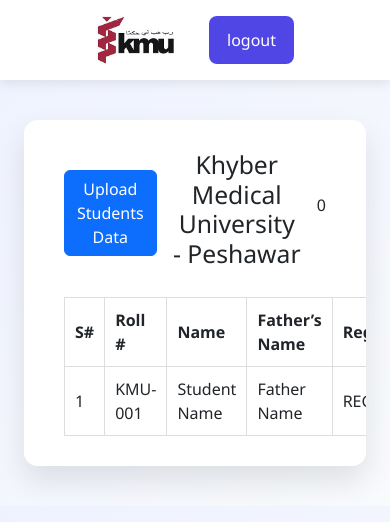
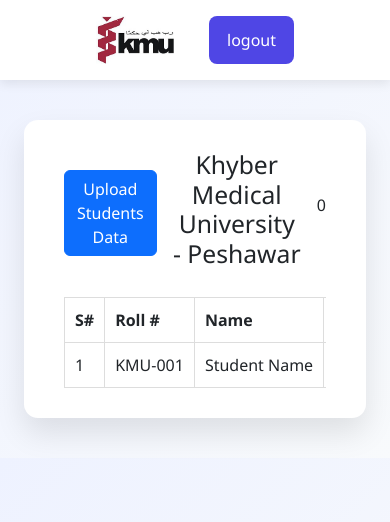
Before and after one commit to Zakariya06/result-generator, a React (Vite) app: page /sheet in a window 390 px wide. Shown: the top 522 px of the page. Built offline with nearby package versions, Linux system fonts and the light colour scheme; sample sign-in values are in the browser's storage.

Commit message:
Refactor CsSection and SheetTable components; remove ExcelUploader; enhance AddedSubjects layout for better responsiveness; update file handling in UploadFiles; improve data transformation utilities in excelTransform.

```diff
--- a/src/components/CsSection.jsx
+++ b/src/components/CsSection.jsx
@@ -1,6 +1,8 @@
 import { useState } from "react";
 import { useNavigate } from "react-router-dom";
 import { useSubject } from "../context/SubjectContext";
+
+const norm = (v) => String(v || "").trim().toLowerCase();
 
 export default function CsSection() {
   const [count, setCount] = useState("");
--- a/src/components/SheetTable.jsx
+++ b/src/components/SheetTable.jsx
@@ -14,17 +14,59 @@
   return Number.isFinite(numeric) ? numeric : null;
 };
 
+const normalizeText = (v) => String(v || "").trim().toLowerCase();
+
+const buildStudentSubjectMap = (student) => {
+  const map = new Map();
+
+  (student?.subjects || []).forEach((item) => {
+    // case 1: string subject
+    if (typeof item === "string") {
+      map.set(normalizeText(item), { mid: "", final: "" });
+      return;
+    }
+
+    // case 2: object subject
+    if (item && typeof item === "object") {
+      const name = item.subject ?? item.name ?? "";
+      if (!name) return;
+
+      map.set(normalizeText(name), {
+        mid: item.mid ?? "",
+        final: item.final ?? "",
+        // if later you add total in data, you can store it too
+        total: item.total ?? "",
+        // if later you add ospe marks, store here too
+        ospeMid: item.ospeMid ?? "",
+        ospeFinal: item.ospeFinal ?? "",
+        ospeTotal: item.ospeTotal ?? "",
+      });
+    }
+  });
+
+  return map;
+};
+
+const toNumberOrNa = (v) => {
+  if (v === "NA") return NaN;
+  if (v === "" || v == null) return NaN;
+  const n = Number(v);
+  return Number.isFinite(n) ? n : NaN;
+};
+
 const SheetTable = () => {
   const { subjects, studentsData } = useSubject();
 
   /*   BUILD COLUMNS   */
-  const columns = subjects.flatMap((s) => {
-    const base = [{ label: s.subject, key: s.subject }];
+  const columns = (subjects || []).flatMap((s) => {
+    const base = [{ label: s.subject, key: s.subject, type: "main" }];
 
     if (s.ospe) {
       base.push({
         label: `${s.subject} - OSPE`,
         key: `${s.subject}-ospe`,
+        type: "ospe",
+        baseSubject: s.subject,
       });
     }
     return base;
@@ -69,11 +111,10 @@
 
   /*   RA COUNT */
   const totalRA = processedStudents.filter((s) => s.isRA).length;
-
   console.log("Total RA students:", totalRA);
 
   return (
-    <table className="customTable resultTable">
+    <table className="customTable resultTable" style={{textWrap: 'nowrap'}}>
       <thead>
         <tr>
           <th rowSpan="2">S#</th>
@@ -85,7 +126,7 @@
           <th rowSpan="2">Institute</th>
 
           {columns.map((col) => (
-            <th key={col.key} colSpan="3">
+            <th key={col.key} colSpan="3" className="text-center">
               {col.label}
             </th>
           ))}
@@ -113,8 +154,8 @@
             <td>Discipline Name</td>
             <td>KMU IHS-Swat</td>
 
-            {columns.map((_, i) => (
-              <React.Fragment key={i}>
+            {columns.map((col, i) => (
+              <React.Fragment key={col.key + i}>
                 <td>-</td>
                 <td>-</td>
                 <td>-</td>
@@ -122,7 +163,11 @@
             ))}
           </tr>
         ) : (
-          processedStudents.map((student, index) => (
+          processedStudents.map((student, index) => {
+            // ✅ subject matching map for this student
+            const subjectMap = buildStudentSubjectMap(student);
+
+            return (
               <tr
                 key={student.rollNumber + index}
                 className={student.isRA ? "ra-row" : ""}
@@ -131,7 +176,7 @@
                 <td>{student.serial}</td>
 
                 {/* ✅ ROLL NUMBER + RA FLAG */}
-              <td>{student.rollNumber}</td>
+                <td style={{ textWrap: "nowrap" }}>{student.rollNumber}</td>
 
                 <td>{student.name}</td>
                 <td>{student.fatherName}</td>
@@ -139,15 +184,51 @@
                 <td>{student.Discipline}</td>
                 <td>{student.institute}</td>
 
-              {columns.map((_, i) => (
-                <React.Fragment key={i}>
-                  <td>-</td>
-                  <td>-</td>
-                  <td>-</td>
+                {columns.map((col, i) => {
+                  // Determine which subject to match
+                  const subjectName =
+                    col.type === "ospe"
+                      ? col.baseSubject // match same base subject for OSPE
+                      : col.key;
+
+                  const found = subjectMap.get(normalizeText(subjectName));
+
+                  // If you later add separate OSPE marks, use found.ospeMid/final here.
+                  const mid =
+                    col.type === "ospe"
+                      ? found?.ospeMid ?? ""
+                      : found?.mid ?? "";
+                  const final =
+                    col.type === "ospe"
+                      ? found?.ospeFinal ?? ""
+                      : found?.final ?? "";
+
+                  const midDisplay = found ? (mid === "" ? "NA" : mid) : "NA";
+                  const finalDisplay = found
+                    ? final === ""
+                      ? "NA"
+                      : final
+                    : "NA";
+
+                  // total calculation
+                  const midNum = toNumberOrNa(midDisplay);
+                  const finalNum = toNumberOrNa(finalDisplay);
+                  const totalDisplay =
+                    Number.isFinite(midNum) && Number.isFinite(finalNum)
+                      ? midNum + finalNum
+                      : "NA";
+
+                  return (
+                    <React.Fragment key={col.key + i}>
+                      <td>{midDisplay}</td>
+                      <td>{finalDisplay}</td>
+                      <td>{totalDisplay}</td>
                     </React.Fragment>
-              ))}
+                  );
+                })}
               </tr>
-          ))
+            );
+          })
         )}
       </tbody>
     </table>
--- a/src/pages/AddedSubjects.jsx
+++ b/src/pages/AddedSubjects.jsx
@@ -7,10 +7,7 @@
 
   return (
     <div style={{ padding: "2.5rem 1.5rem" }}>
-      <div
-        className="cardLarge"
-        style={{ overflowX: "auto", width: "100%", maxWidth: "100%" }}
-      >
+      <div className="cardLarge" style={{ width: "100%", maxWidth: "100%" }}>
         <div className="tableHeader">
           <UploadFiles />
 
@@ -24,7 +21,9 @@
           <p className="countText">{studentsData.length}</p>
         </div>
 
-        <SheetTable />
+        <div style={{ width: "100%", maxWidth: "100%", overflowX: "auto" }}>
+          <SheetTable />
+        </div>
       </div>
     </div>
   );
--- a/src/pages/UploadFiles.jsx
+++ b/src/pages/UploadFiles.jsx
@@ -35,11 +35,10 @@
     setFile2Data(mapped);
 
     if (file1Data) {
-      console.log("This is file one data", file1Data);
+      setShow(false);
       const merged = mergeFileData(file1Data, mapped);
-      setShow(false);
+      console.log("This merged data", merged);
       saveAllStudentData(merged);
-      // console.log("Merged student data saved in context:", merged);
     }
   };
 
--- a/src/utils/excelTransform.js
+++ b/src/utils/excelTransform.js
@@ -1,6 +1,8 @@
 /* ================================
    Helpers
 ================================ */
+import { useSubject } from "../context/SubjectContext";
+
 const normalize = (value = "") => value.toString().trim().toLowerCase();
 
 export const transformExcelData = (rawData, fileName) => {
@@ -75,7 +77,11 @@
         const k = normalize(key);
 
         if (k.includes("subject")) {
-          subjects.push(value);
+          subjects.push({
+            subject: value, // subject name/value
+            mid: "",
+            final: "",
+          });
           return;
         }
 
@@ -124,6 +130,7 @@
 export const mergeFileData = (file1Data, file2Data) => {
   const map = new Map();
 
+
   file2Data.forEach((s) => {
     if (s.registration) {
       map.set(normalize(s.registration), s);
```
Also changed, not shown: src/components/ExcelUploader.jsx (deleted, +0 -84 lines). Lines whose indentation alone changed are shown as unchanged.
